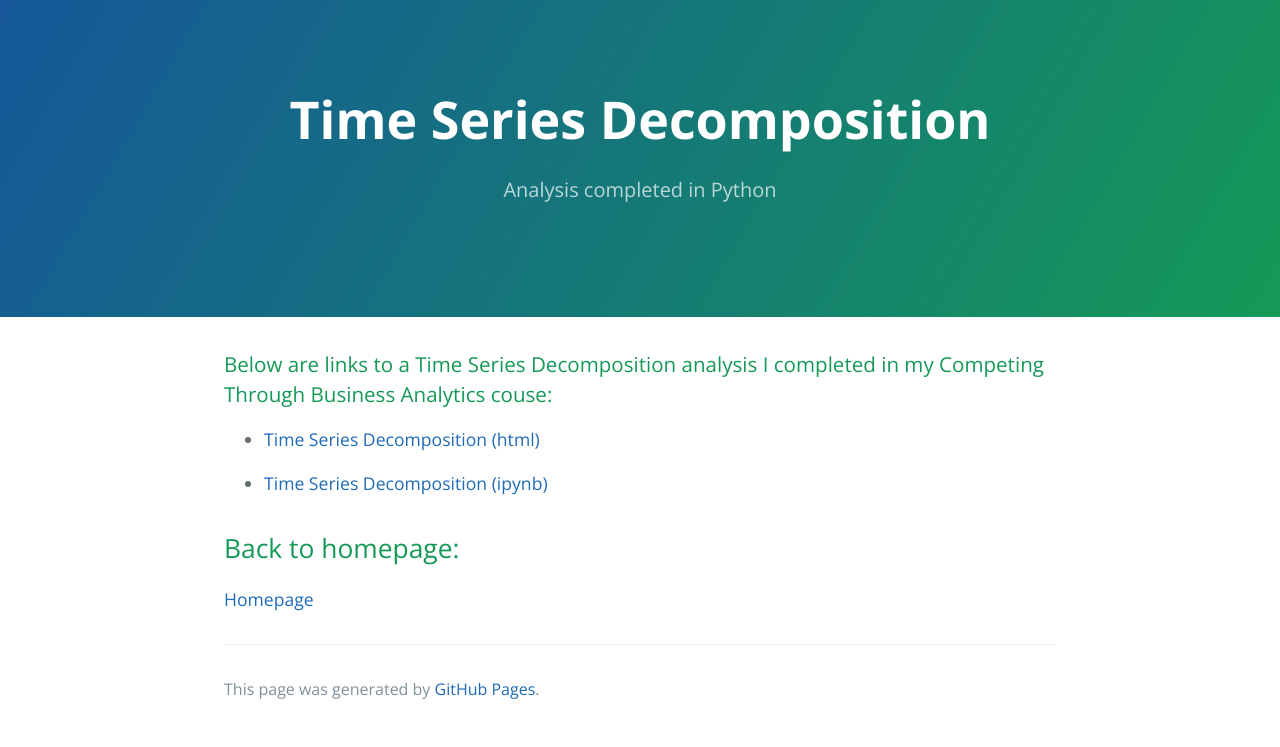
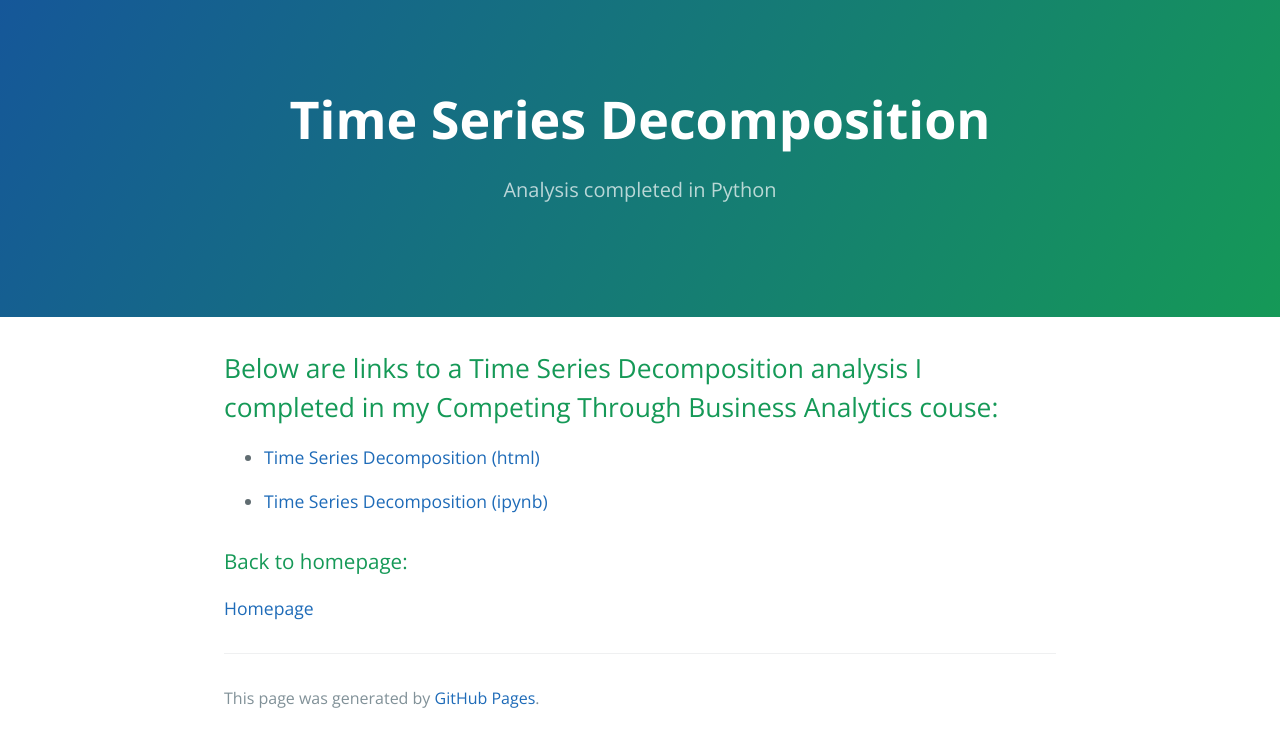
Before and after one commit to Joel-Lindner/Joel-Lindner.github.io, a Jekyll site: the page built from Time Series/index.md, in a window 1280 px wide. Shown: the top 747 px of the page. Built offline with Jekyll 4.4.1, drawn with Linux system fonts in a browser that asks for light colours; our own code applies the rules of GitHub Pages for plain Markdown files.

```diff
--- a/Time Series/index.md
+++ b/Time Series/index.md
@@ -3,7 +3,7 @@ title: Time Series Decomposition
 description: Analysis completed in Python
 ---
 
-### Below are links to a Time Series Decomposition analysis I completed in my Competing Through Business Analytics couse:
+## Below are links to a Time Series Decomposition analysis I completed in my Competing Through Business Analytics couse:
 
 - [Time Series Decomposition (html)](M3 Time Series Decomposition Analysis.html)
 
@@ -11,6 +11,6 @@ description: Analysis completed in Python
 - [Time Series Decomposition (ipynb)](M3 Time Series Decomposition Analysis.ipynb)
 
 
-## Back to homepage:
+### Back to homepage:
 
 [Homepage](https://joel-lindner.github.io/)
```
